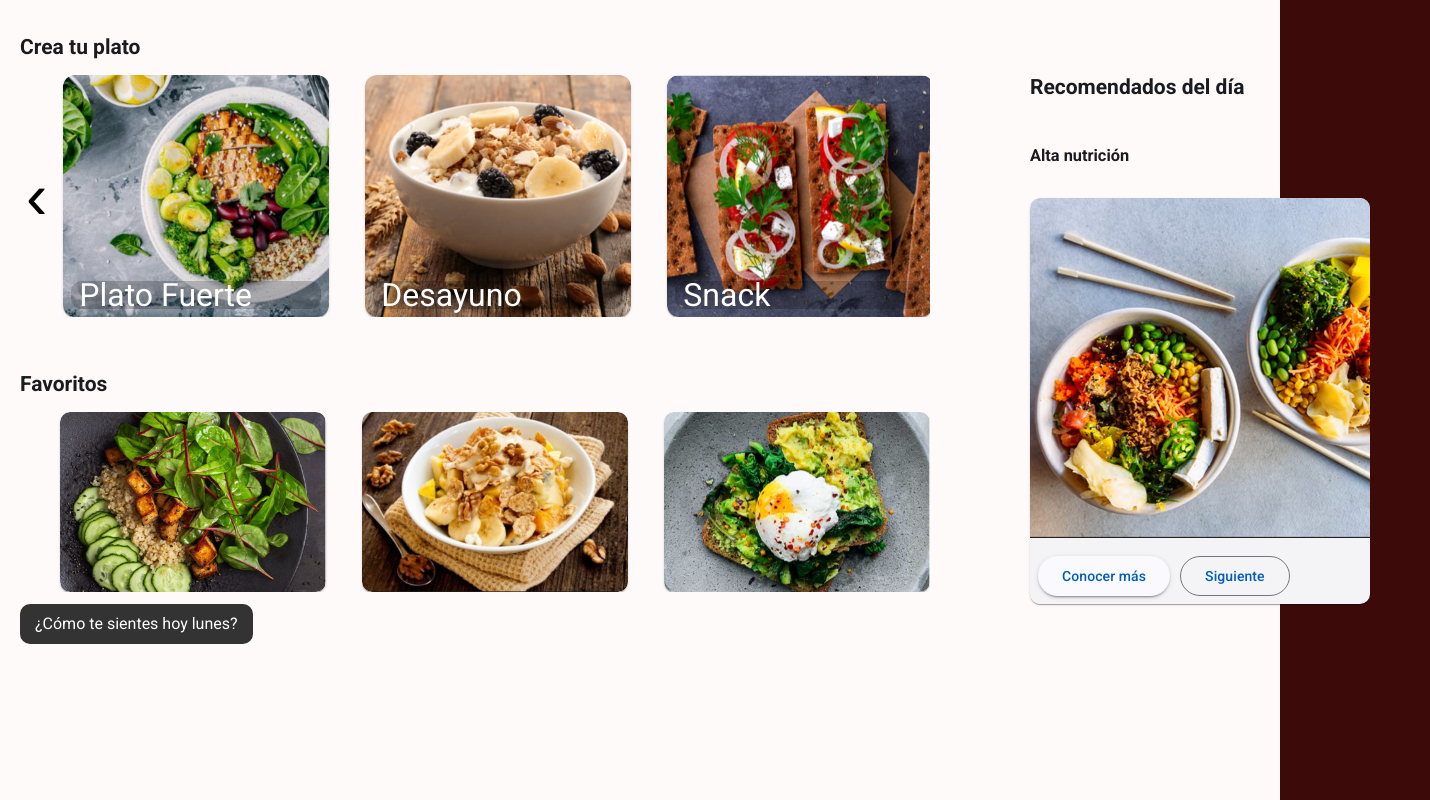
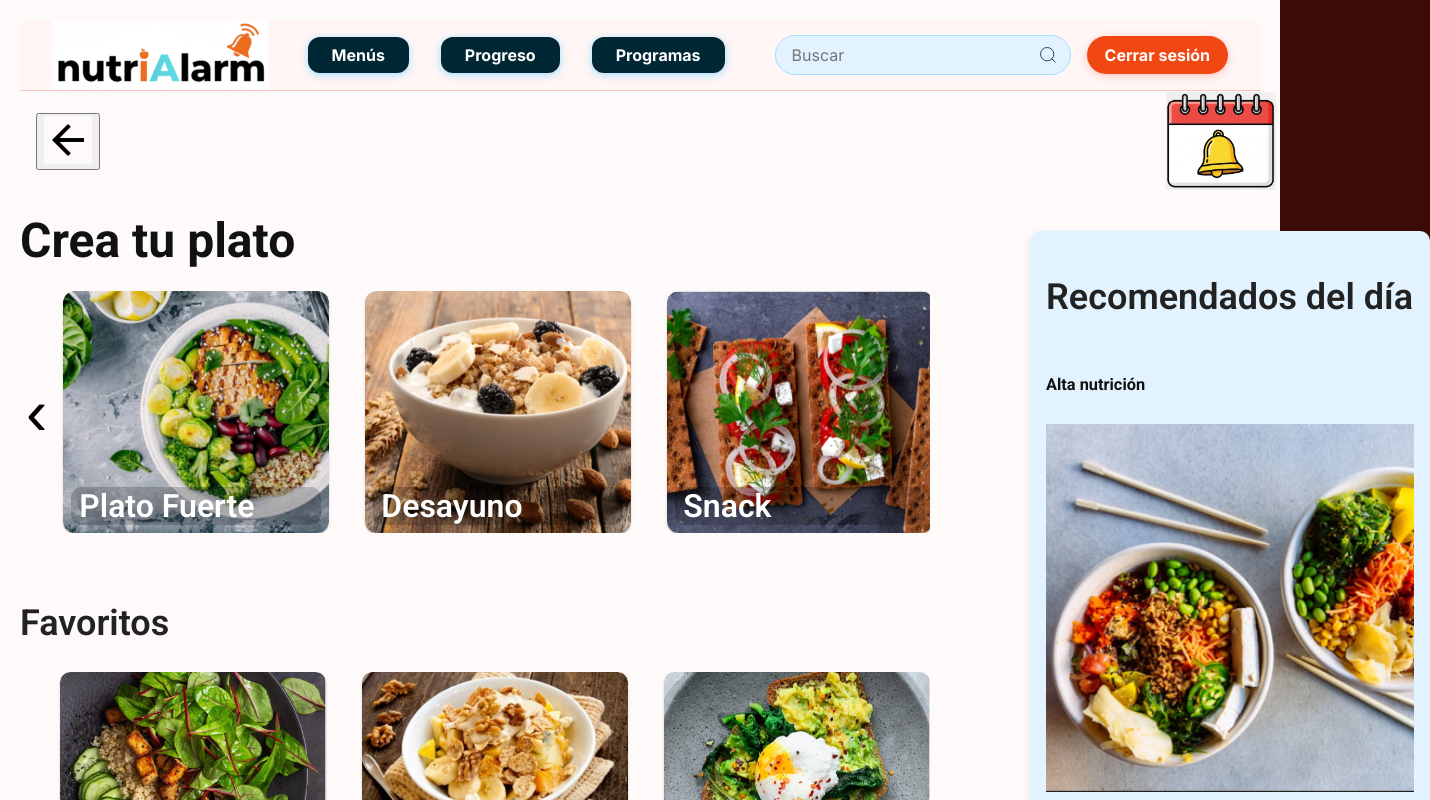
Before and after one commit to sebastian-blip/UxWeb, an Angular app in the folder uxweb/: page / in a window 1280 px wide. Shown: the top 800 px of the page, 1430 px wide, since content can reach past the window. Built offline with nearby package versions, Linux system fonts and the light colour scheme.

Commit message:
Implementación de estilos home page

```diff
--- a/uxweb/src/app/pages/home/home.component.css
+++ b/uxweb/src/app/pages/home/home.component.css
@@ -3,10 +3,44 @@
 :host {
   display: block;
   min-height: 100vh;
-  background-color: #FFFAFA;
+  background-color: var(--red-25);
   font-family: 'Roboto', sans-serif;
   padding: 20px;
   box-sizing: border-box;
+}
+
+.header-icons {
+  display: flex;
+  justify-content: space-between;
+  align-items: center;
+  margin-bottom: 16px;
+}
+
+.page-icons {
+  left: 8px;
+  right: 24px;
+  display: flex;
+  align-items: center;
+  justify-content: space-between;
+  width: 100%;
+  padding: 0 16px;
+}
+
+.icon-btn mat-icon {
+  background-color: var(--red-25);
+  border: none;
+  cursor: pointer;
+  font-size: 48px;
+  padding: 0;
+  width: 48px;
+  height: 48px;
+  line-height: 48px;
+}
+
+.alarm {
+  width: 110px;
+  height: 100px;
+  object-fit: contain;
 }
 
 /* Contenedor principal que divide en columnas */
@@ -73,10 +107,17 @@
   border-radius: 10px;
 }
 
+.actions-right {
+  display: flex;
+  justify-content: flex-end;
+  width: 100%;
+  gap: 12px;
+}
+
 
 /* Botones de navegación */
 .nav-btn {
-  background-color: #FFFAFA;
+  background-color: var(--red-25);
   border: none;
   font-size: 64px;
   cursor: pointer;
@@ -131,10 +172,15 @@
 
 /* Cards de recomendados */
 .rec-card {
-  max-width: 350px;
-  width: 100%;
+  width: 400px;
+  max-width: 400px;
   border-radius: 10px;
-  overflow: hidden;
+  background-color: var(--blue-50);
+  padding: 16px;
+  box-shadow: 0 4px 10px rgba(0,0,0,0.1);
+  display: flex;
+  flex-direction: column;
+  gap: 12px;
 }
 
 /* Acciones dentro de las cards */
@@ -145,32 +191,32 @@
   margin-top: 10px;
 }
 
-/* Botón rojo tipo “Conocer más” */
+
+/* Botón "Conocer más" (naranja/rojo) */
 .btn-know {
-  background-color: #F14813;
-  color: white;
+  background-color: var(--red-300)!important;
+  color: #fff !important;
   border-radius: 50px;
-  font-weight: 500;
-  box-shadow: 0px 3px 1px -2px rgba(13, 6, 6, 0.2),
-              0px 2px 2px 0px rgba(0,0,0,0.14),
-              0px 1px 5px 0px rgba(0,0,0,0.12);
+  padding: 6px 16px;
 }
 
 .btn-know:hover {
-  background-color: #F14813;
+  background-color: var( --red-300) !important;
 }
 
-/* Botón  “Siguiente” */
+/* Botón "Siguiente" (negro) */
 .btn-next {
-  border: 1px solid #012735;
-  color: #012735;
+  background-color: var(--blue-600) !important;
+  color: #fff !important;
   border-radius: 50px;
-  background-color: transparent;
+  padding: 6px 16px;
 }
 
 .btn-next:hover {
-  background-color: rgba(25, 118, 210, 0.1);
+  background-color: #333 !important;
 }
+
+
 
 /* Columna derecha */
 .right-column {
@@ -186,7 +232,7 @@
 
 .feeling-box {
   display: inline-block;
-  background: #333;
+  background: var(--blue-600);
   color: #fff;
   padding: 10px 15px;
   border-radius: 10px;
--- a/uxweb/src/app/pages/home/home.component.html
+++ b/uxweb/src/app/pages/home/home.component.html
@@ -1,23 +1,36 @@
+<!-- Header global -->
+<app-header></app-header>
+
+<!-- Barra de iconos solo para Home -->
+<div class="page-icons">
+  <button class="icon-btn" aria-label="Volver">
+    <mat-icon>arrow_back</mat-icon>
+  </button>
+  <img src="assets/images/iconoalarmas.png" alt="Alarmas" class="alarm">
+</div>
+
+<!-- Contenido principal -->
 <div class="home">
   <div class="main-section">
-     <div class="left-column">
+    <!-- Columna izquierda -->
+    <div class="left-column">
       <!-- Sección Crea tu plato -->
       <section class="section carousel-section">
-        <h2>Crea tu plato</h2>
+        <h2 class="title-lg">Crea tu plato</h2>
         <div class="carousel">
           <button class="nav-btn">‹</button>
           <div class="items">
             <mat-card class="meal-card">
               <img mat-card-image src="assets/images/home/platoFuerte.png" alt="Plato Fuerte" />
-              <mat-card-content>Plato Fuerte</mat-card-content>
+              <mat-card-content class="text-semiBold">Plato Fuerte</mat-card-content>
             </mat-card>
             <mat-card class="meal-card">
               <img mat-card-image src="assets/images/home/desayuno.png" alt="Desayuno" />
-              <mat-card-content>Desayuno</mat-card-content>
+              <mat-card-content class="text-semiBold">Desayuno</mat-card-content>
             </mat-card>
             <mat-card class="meal-card">
               <img mat-card-image src="assets/images/home/Snack.png" alt="Snack" />
-              <mat-card-content>Snack</mat-card-content>
+              <mat-card-content class="text-semiBold">Snack</mat-card-content>
             </mat-card>
           </div>
           <button class="nav-btn">›</button>
@@ -26,7 +39,7 @@
 
       <!-- Sección Favoritos -->
       <section class="section favorites-section">
-        <h2>Favoritos</h2>
+        <h2 class="title-md">Favoritos</h2>
         <div class="favorites">
           <mat-card class="fav-card">
             <img mat-card-image src="assets/images/home/platoFavorito1.png" alt="Favorito 1" />
@@ -41,27 +54,23 @@
       </section>
     </div>
 
-    <!-- Sección Recomendados del día -->
+    <!-- Columna central: Recomendados del día -->
     <section class="section recommended">
-      <h2>Recomendados del día</h2>
-      <h3>Alta nutrición</h3>
       <mat-card class="rec-card">
+        <h2 class="title-md">Recomendados del día</h2>
+        <h3 class="subtitle-section">Alta nutrición</h3>
         <img
           mat-card-image
           src="assets/images/home/recomendadosDelDia.png"
           alt="Recomendado"
         />
         <mat-card-actions>
-          <button mat-raised-button class="btn-know">Conocer más</button>
-          <button mat-stroked-button class="btn-next">Siguiente</button>
+          <div class="actions-right">
+            <button mat-raised-button class="btn-know text-button">Conocer más</button>
+            <button mat-stroked-button class="btn-next text-button">Siguiente</button>
+          </div>
         </mat-card-actions>
       </mat-card>
     </section>
   </div>
-  <!-- Pregunta IA  -->
-  <section class="section feeling">
-    <div class="feeling-box">
-      ¿Cómo te sientes hoy lunes?
-    </div>
-  </section>
 </div>
--- a/uxweb/src/app/pages/home/home.component.ts
+++ b/uxweb/src/app/pages/home/home.component.ts
@@ -6,6 +6,7 @@ import { MatCardModule } from '@angular/material/card';
 import { MatButtonModule } from '@angular/material/button';
 import { MatIconModule } from '@angular/material/icon';
 import { MatToolbarModule } from '@angular/material/toolbar';
+import { HeaderComponent } from '../../components/header/header.component';
 
 @Component({
   selector: 'app-home',
@@ -15,7 +16,8 @@ import { MatToolbarModule } from '@angular/material/toolbar';
     MatCardModule,
     MatButtonModule,
     MatIconModule,
-    MatToolbarModule
+    MatToolbarModule,
+    HeaderComponent
   ],
   templateUrl: './home.component.html',
   styleUrls: ['./home.component.css']
--- a/uxweb/src/styles.css
+++ b/uxweb/src/styles.css
@@ -3,6 +3,7 @@
 /* Escala de colores NutriAlarm */
 :root {
   /* Rojos */
+  --red-25: #FFFAFA;
   --red-50: #FFF6F5;
   --red-100: #FEC4BF;
   --red-200: #FDA87C;
@@ -10,6 +11,7 @@
   --red-400: #B3330B;
   --red-500: #791F05;
   --red-600: #430D01;
+
 
   /* Azules */
   --blue-50: #E2F3FF;
@@ -47,7 +49,8 @@
   --shadow: rgba(0, 0, 0, 0.1);
 }
 
-/*==== Tipografía Global ====
+
+/* ==== Tipografía Global ==== */
 
 /* Fuente base */
 html, body {
@@ -56,41 +59,73 @@ html, body {
   padding: 0;
   background-color: #3d0a0a;
   font-family: 'Roboto', sans-serif;
+  color: #111; /* color base */
 }
 
+/* Título Principal */
+.title-lg {
+  font-family: 'Roboto', sans-serif;
+  font-weight: 700;   /* Bold */
+  font-size: 48px;
+  line-height: 20px;
+  color: #111;
+}
 
-/* Títulos principales  */
-.title-section {
+/* Subtítulo */
+.title-md {
+  font-family: 'Roboto', sans-serif;
+  font-weight: 600;   /* SemiBold */
+  font-size: 36px;
+  line-height: 40px;
+  color: #222;
+}
+
+/* Texto Regular grande */
+.text-regular {
+  font-family: 'Roboto', sans-serif;
+  font-weight: 400;   /* Regular */
+  font-size: 32px;
+  line-height: 30px;
+  color: #333;
+ }
+
+/* Texto Regular mediano */
+.text-md {
+  font-family: 'Roboto', sans-serif;
+  font-weight: 500;   /* Medio */
+  font-size: 32px;
+  line-height: 30px;
+  color: #333;
+  margin: 48px 0 0 0;
+
+}
+
+/* Texto SemiBold */
+.text-semiBold {
+  font-family: 'Roboto', sans-serif;
+  font-weight: 600;   /* SemiBold */
+  font-size: 32px;
+  line-height: 30px;
+  color: #111;
+}
+
+/* Texto general (párrafos, labels, etc.) */
+.text-body {
+  font-family: 'Roboto', sans-serif;
+  font-weight: 400;
+  font-size: 20px;
+  line-height: 20px;
+  color: #555;
+
+}
+
+/* Texto en botones */
+.text-button {
   font-family: 'Roboto', sans-serif;
   font-weight: 600;
   font-size: 20px;
-  line-height: 28px;
-  color: #111;
-}
-
-/* Subtítulos  */
-.subtitle-section {
-  font-family: 'Roboto', sans-serif;
-  font-weight: 500;
-  font-size: 16px;
-  line-height: 24px;
-  color: #444;
-}
-
-/* Texto general */
-.text-body {
-  font-family: 'Roboto', sans-serif;
-  font-weight: 400;
-  font-size: 14px;
-  line-height: 22px;
-  color: #555;
-}
-
-/* Texto destacado ( botones) */
-.text-button {
-  font-family: 'Roboto', sans-serif;
-  font-weight: 600;
-  font-size: 14px;
+  line-height: 20px;
   letter-spacing: 0.5px;
   text-transform: uppercase;
+  color: #fff;
 }
```
